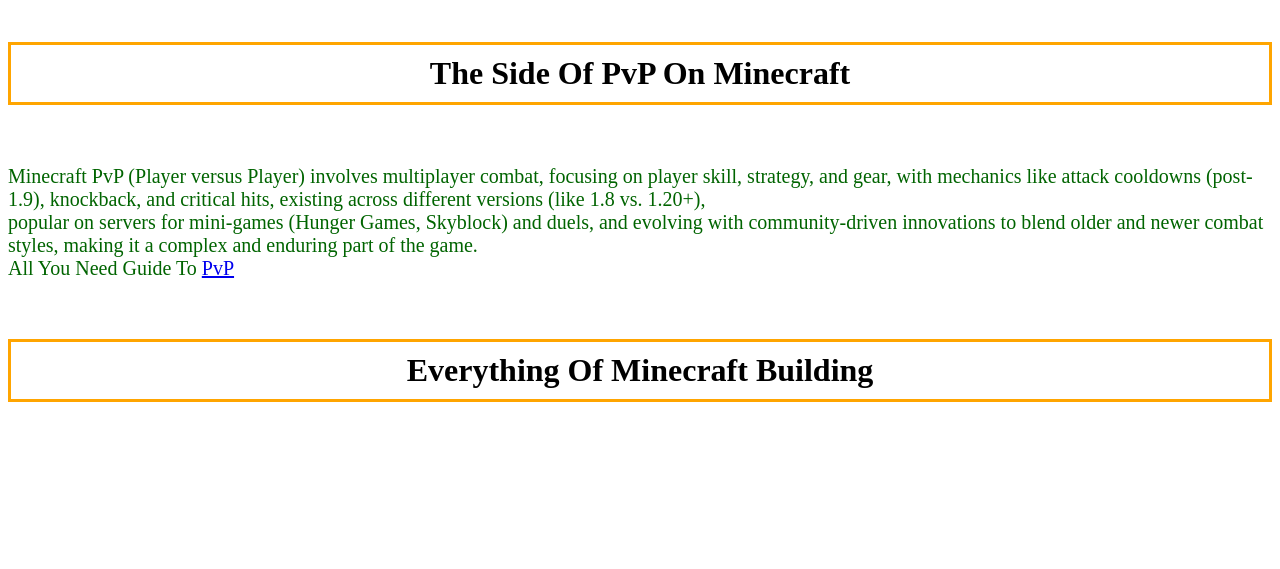
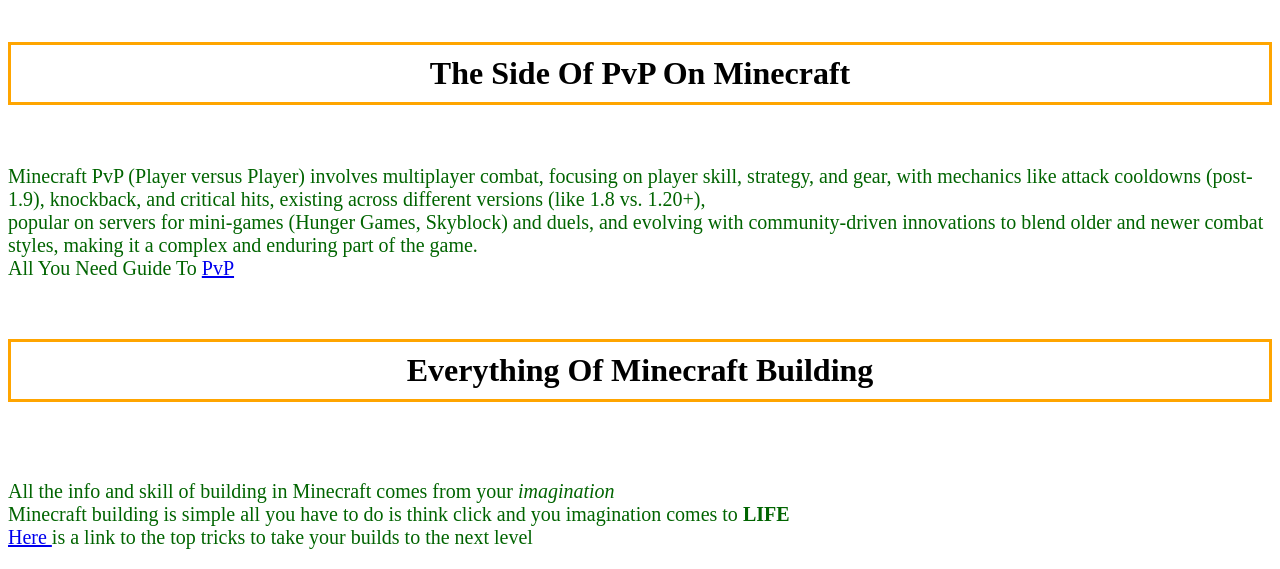
Before and after one commit to em10391-hue/Enzo_Pinhal-7D, a plain HTML site: page index.html in a window 1280 px wide. Shown: the part 869-1438 px from the top of the page. Before the commit the page ends 1293 px from the top, so only its background shows below. Drawn offline with Linux system fonts and the light colour scheme.

Commit message:
Update index.html

```diff
--- a/index.html
+++ b/index.html
@@ -25,7 +25,11 @@
           popular on servers for mini-games (Hunger Games, Skyblock) and duels, and evolving with community-driven innovations to blend older and newer combat styles, making it a complex and enduring part of the game. <br>
            All You Need Guide To <a href="mc.pvp-hub.com:25544">PvP</a> </p> <br>
 
-       <h1>Everything Of Minecraft Building</h1>
+       <h1>Everything Of Minecraft Building</h1> <br>
+       <br>
+       <p> All the info and skill of building in Minecraft comes from your <i>imagination</i> <br>
+       Minecraft building is simple all you have to do is think click and you imagination comes to <b>LIFE</b> <br>
+       <a href="minecraftbuildinginc.com">Here </a> is a link to the top tricks to take your builds to the next level</p>
 
 </body>
 </html>
```
